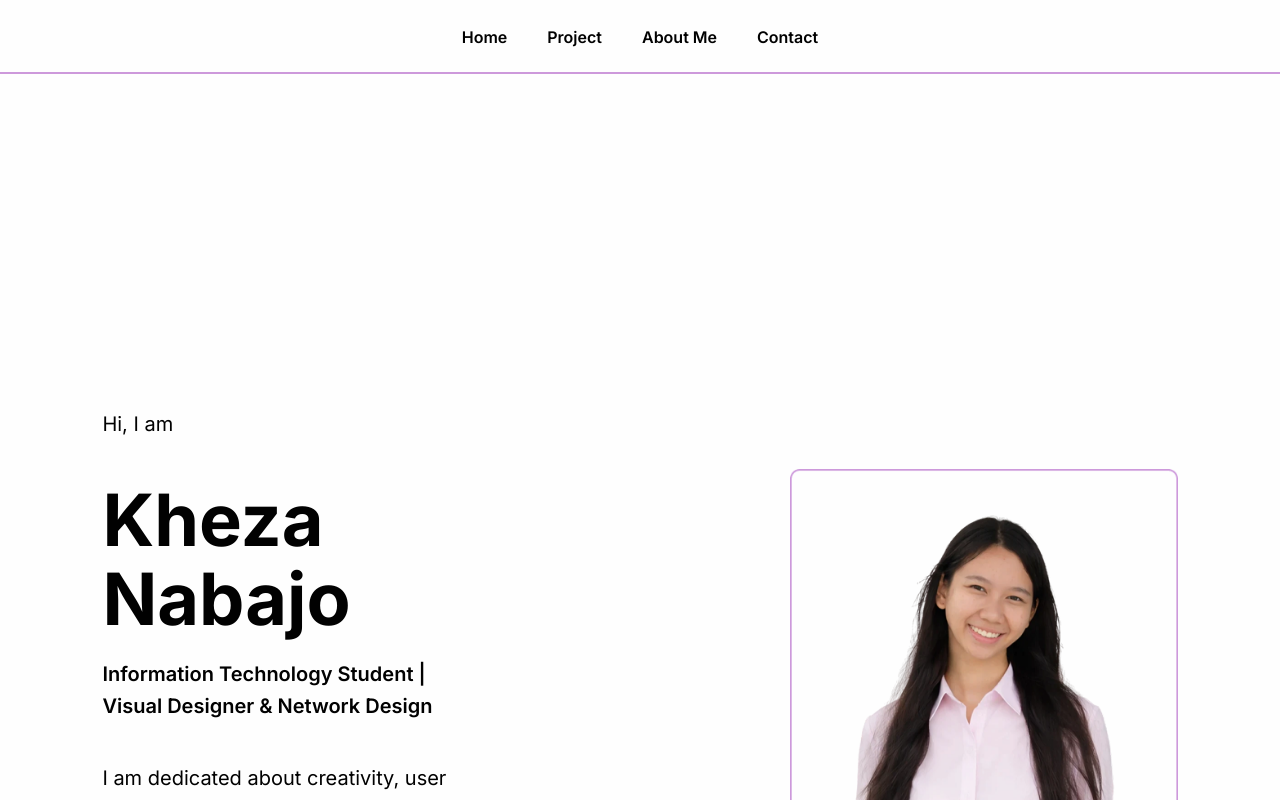
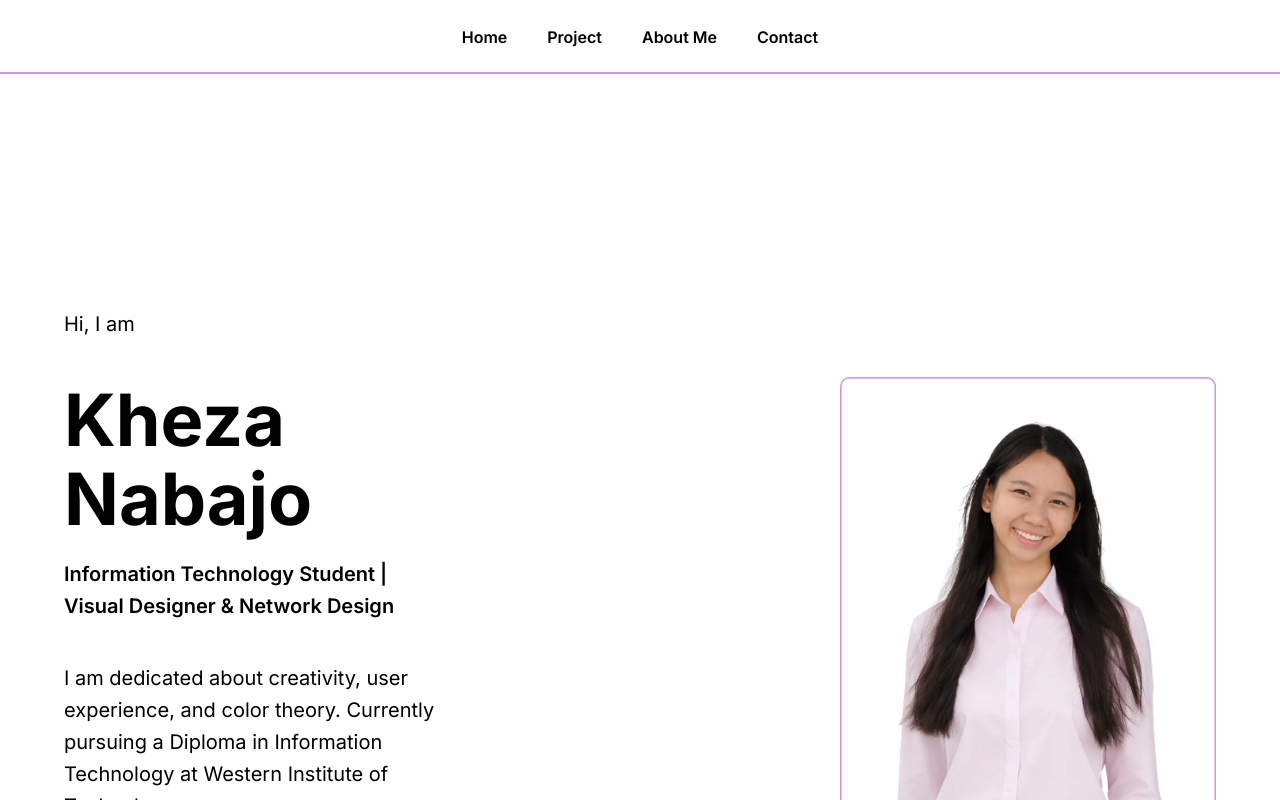
Before and after one commit to KhezaNabajo/Kheza-Nabajo-Portfolio-Website, a React (Vite) app: page / in a window 1280 px wide. Shown: the top 800 px of the page. Built offline with nearby package versions, Linux system fonts and the light colour scheme.

Commit message:
initial commit

```diff
--- a/src/styles.css
+++ b/src/styles.css
@@ -13,7 +13,7 @@ nav { display:flex; justify-content:center; align-items:center; padding:20px 5%;
 .nav-links a::after { content:''; position:absolute; bottom:-5px; left:0; width:0; height:2px; background:var(--a); transition:.3s; }
 .nav-links a:hover::after { width:100%; }
 
-.hero { display:flex; align-items:center; justify-content: space-between; padding:140px 8%; max-width:1900px; margin:0 auto; gap:300px; height:1300px; }
+.hero { display:flex; align-items:center; justify-content: space-between; padding:100px 5%; max-width:1800px; margin:0 auto; gap:400px; height:1100px; }
 .hero-content { flex:1; opacity:0; transform:translateY(30px); animation:fadeInUp .8s ease forwards; }
 .hero-greeting { font-size:18px; color:#6b6b6b; margin-bottom:16px; }
 .hero h1 { font-size:72px; margin-bottom:20px; line-height:1.1; font-weight:700; color:#010101; }
```
Also changed, not shown: public/assets/portfoliohero.png, 10 other files (tests, documents, lock files or other folders).
